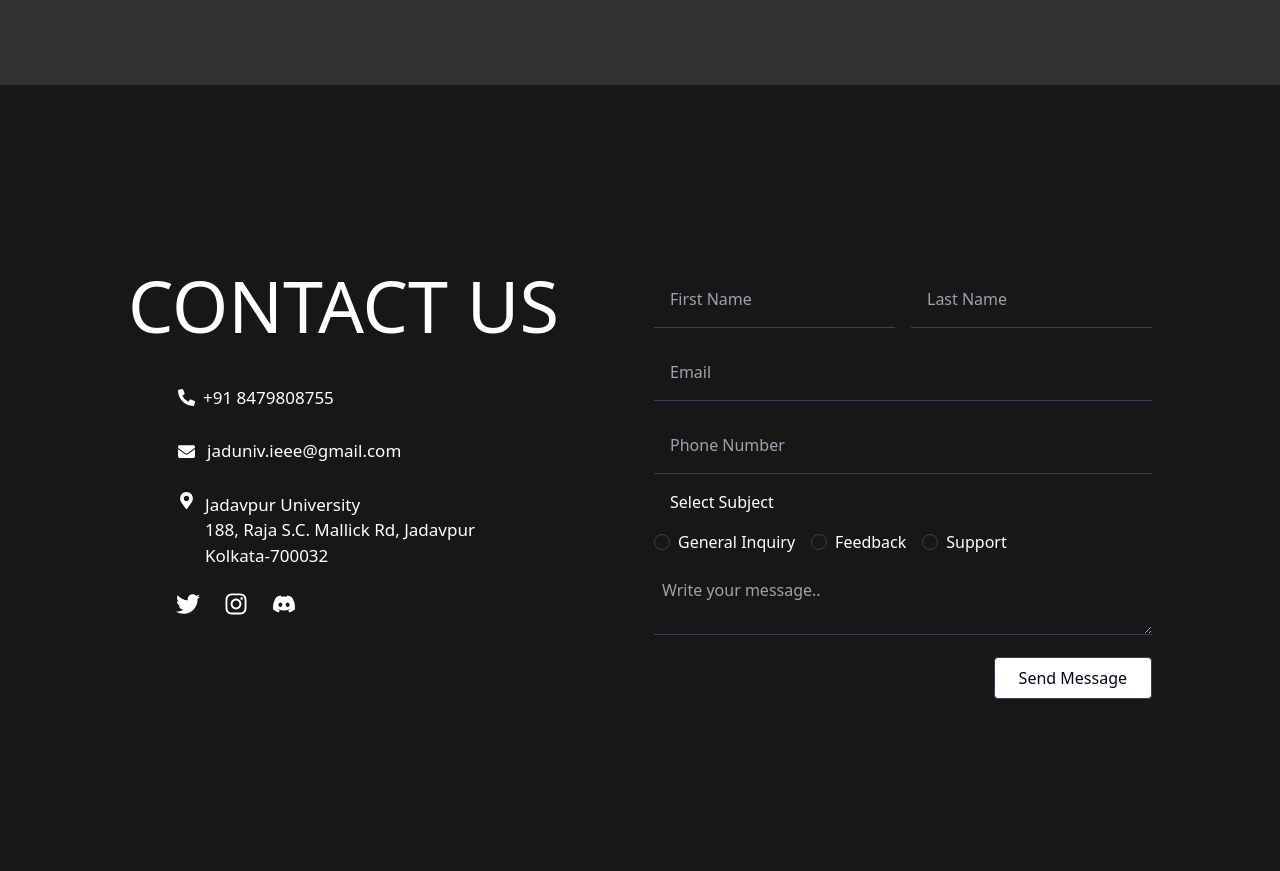
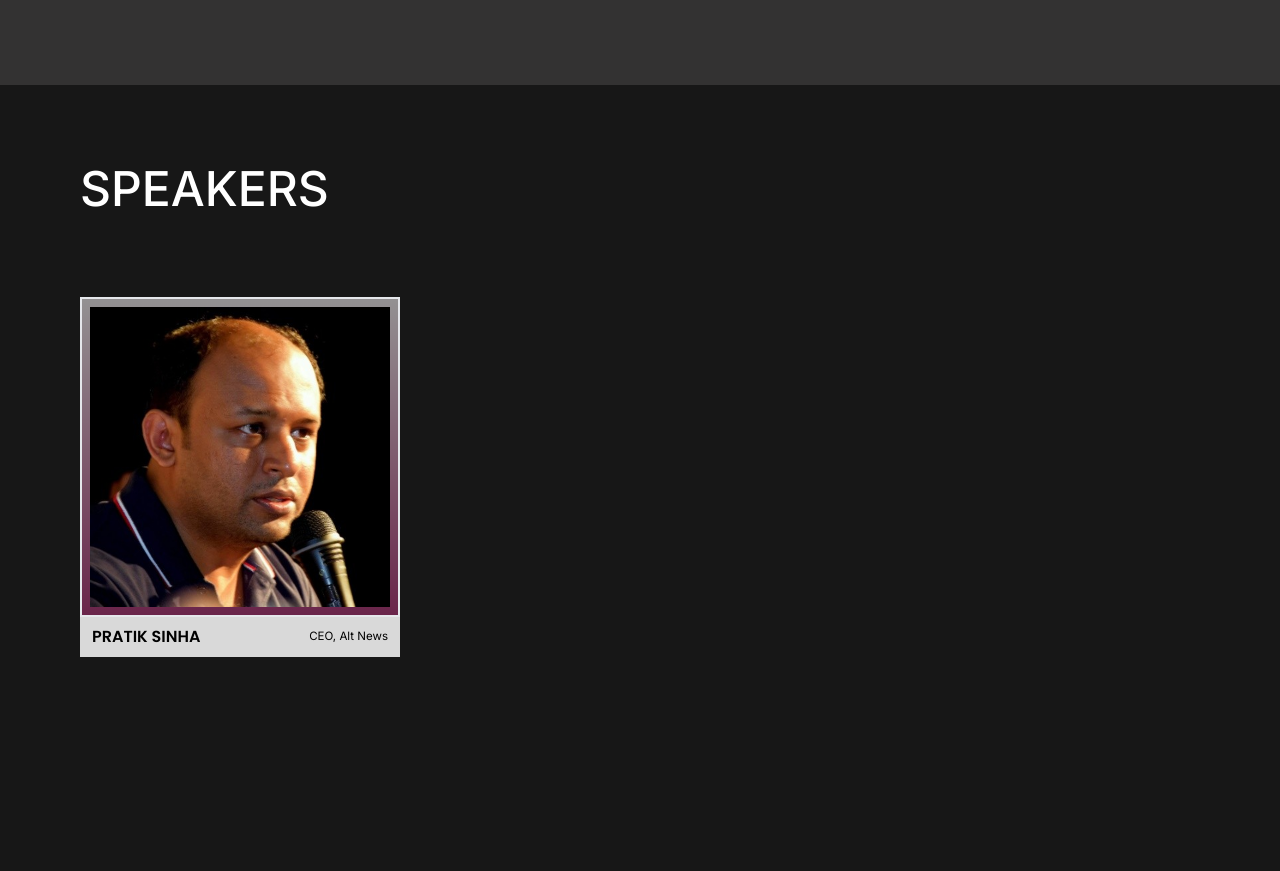
Before and after one commit to ieee-ju/pass-the-mic-24, a React (Vite) app: page / in a window 1280 px wide. Shown: the part 1515-2386 px from the top of the page. Built offline with nearby package versions, Linux system fonts and the light colour scheme; no server answers.

Commit message:
Update App.jsx

```diff
--- a/src/App.jsx
+++ b/src/App.jsx
@@ -2,16 +2,18 @@ import "./App.css";
 import { BrowserRouter, Route, Routes } from "react-router-dom";
 import About from "./components/About";
 import Contact from "./components/Contact";
-import Loading from './components/Landing'
+import Loading from './components/Landing';
+import Speakers from './components/Speakers';
 
 function App() {
   return (
     <BrowserRouter>
     <Loading/>
       <About />
-      <Routes>
+{/*       <Routes>
         <Route path="/about" element={<About />} />
-      </Routes>
+      </Routes> */}
+      <Speakers />
       <Contact/>
     </BrowserRouter>
   );
```
